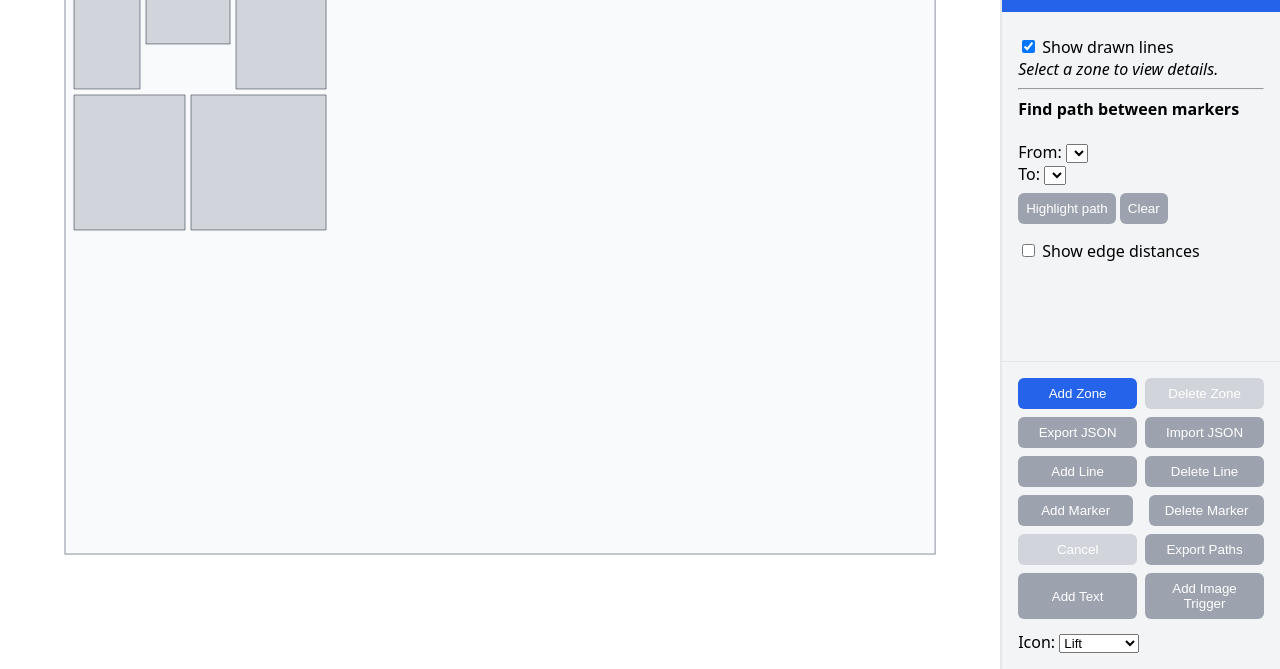
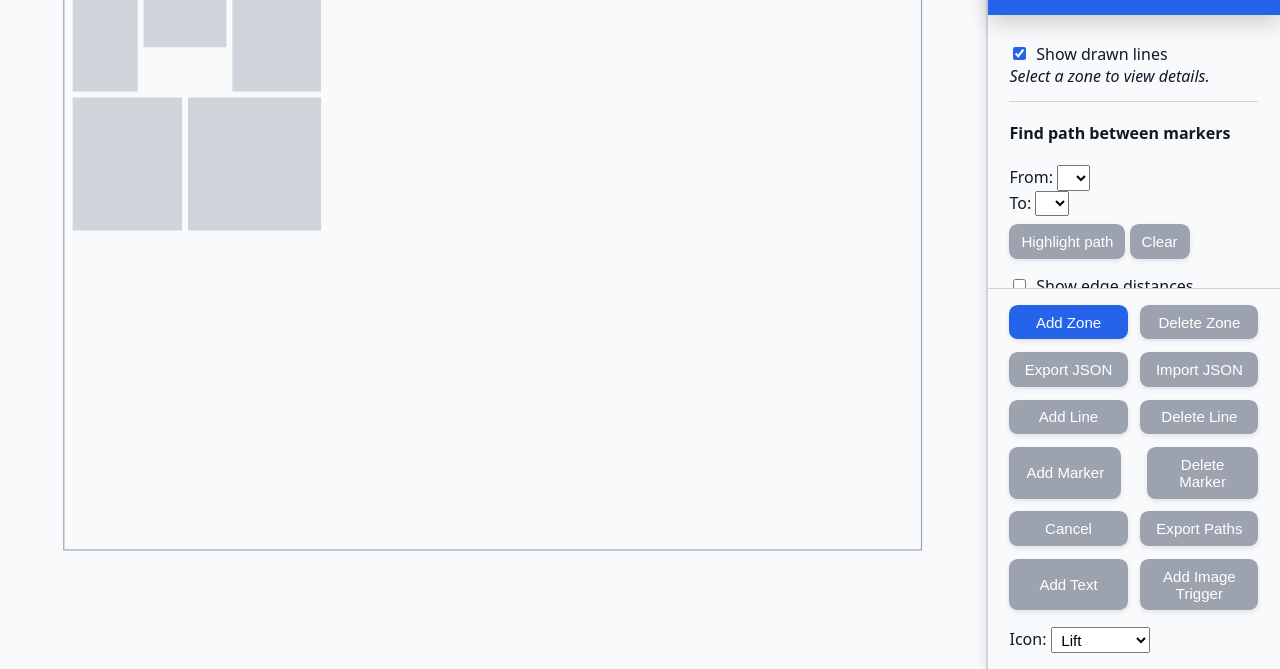
Before and after one commit to rexkoh425/3301_map, a plain HTML site: page index.html in a window 1280 px wide. Shown: the part 131-800 px from the top of the page. Drawn offline with Linux system fonts and the light colour scheme.

Commit message:
better ui

```diff
--- a/index.html
+++ b/index.html
@@ -4,38 +4,91 @@
   <meta charset="UTF-8" />
   <meta name="viewport" content="width=device-width, initial-scale=1.0" />
   <title>Indoor Map Editor – Export Vertices JSON</title>
-  <style>
-    html,body{margin:0;height:100%;font-family:system-ui,-apple-system,"Segoe UI",Helvetica,Arial,sans-serif}
-    #app{display:flex;height:100%}
-    #canvas{flex:1 1 auto;display:flex;justify-content:center;align-items:center;overflow:hidden;background:#fff}
-    #sidebar{width:300px;background:#f3f4f6;border-left:2px solid #e5e7eb;display:flex;flex-direction:column}
-    #sidebar header{padding:1rem;background:#2563eb;color:#fff}
-    #sidebar section{flex:1 1 auto;overflow-y:auto;padding:1rem}
-    #actions{padding:1rem;border-top:1px solid #e5e7eb;display:flex;gap:.5rem;flex-wrap:wrap}
-    button{flex:1 1 45%;padding:.5rem;border:none;border-radius:.375rem;background:#2563eb;color:#fff;cursor:pointer}
-    button.secondary{background:#9ca3af}
-    button:disabled{background:#d1d5db;cursor:not-allowed}
-
-    svg path{fill:#d1d5db;stroke:#374151;stroke-width:2;cursor:pointer;transition:fill .2s}
-    svg path:hover{fill:#f59e0b}
-    svg path.active{stroke:#10b981;stroke-width:3}
-    .handle{fill:#fff;stroke:#2563eb;stroke-width:2;cursor:move}
-    .draw-preview{fill:none;stroke:#2563eb;stroke-width:2;stroke-dasharray:6 4}
-    .img-trigger{
-        pointer-events:none;
-        transform-box:fill-box;                 /* ← add */
-        transform:translate(-50%,-50%) scale(0.1);
-        opacity:0;
-        transition:transform 0.4s ease, opacity 0.4s ease;}
-    .img-trigger.visible{
-      transition:transform 2s ease-in, opacity 2s ease-in;
-    }
-    .img-trigger.preview{
-  opacity:.9;
-  transform:scale(1);
-  outline:2px dashed #f59e0b;
-}
-  </style>
+<style>
+/* ============  DESIGN TOKENS  ============ */
+:root{
+  --accent          : #2563eb;
+  --accent-dark     : #1e40af;
+  --surface         : #f9fafb;
+  --border-neutral  : #d1d5db;
+  --text-primary    : #111827;
+  --shadow-lg       : 0 8px 22px rgba(0,0,0,.18);
+  --iso-angle       : 12deg;        /* skew factor for isometric view   */
+}
+
+/* ============  APP LAYOUT  ============ */
+html,body{margin:0;height:100%;font-family:system-ui,-apple-system,"Segoe UI",Helvetica,Arial,sans-serif;color:var(--text-primary);background:#fff}
+#app{display:flex;height:100%}
+#canvas{flex:1 1 auto;display:flex;justify-content:center;align-items:center;overflow:hidden;background:var(--surface)}
+#sidebar{width:320px;max-width:100%;display:flex;flex-direction:column;background:var(--surface);border-left:2px solid var(--border-neutral);box-shadow:-3px 0 10px rgba(0,0,0,.07)}
+#sidebar header{padding:1.1rem 1.3rem;background:var(--accent);color:#fff;box-shadow:var(--shadow-lg)}
+#sidebar section{flex:1 1 auto;overflow-y:auto;padding:1.25rem 1.35rem}
+#actions{padding:1rem 1.35rem;border-top:1px solid var(--border-neutral);display:flex;flex-wrap:wrap;gap:.8rem}
+
+button{
+  flex:1 1 calc(50% - .8rem);padding:.55rem .75rem;border:none;border-radius:.55rem;
+  font-size:.94rem;font-weight:500;cursor:pointer;transition:background .18s,transform .18s;
+  box-shadow:0 2px 5px rgba(0,0,0,.1)
+}
+button:hover{transform:translateY(-2px)}
+button:active{transform:none}
+button:disabled{background:#cbd5e1;color:#64748b;cursor:not-allowed;transform:none}
+button:not(.secondary){background:var(--accent);color:#fff}
+button.secondary{background:#9ca3af;color:#fff}
+button.secondary:hover{background:#6b7280}
+
+/* ============  ISOMETRIC WRAPPER  ============ */
+/* add .iso to #viewport (or #map-content wrapper) to activate */
+.iso{
+  transform-origin:50% 0;
+  transform:skewX(calc(var(--iso-angle)*-1)) translateY(-40px) scale(1.05);
+  transition:transform .6s cubic-bezier(.25,.8,.25,1);
+}
+
+/* ============  ZONES (paths)  ============ */
+svg path{
+  stroke:transparent;filter:url(#isoZone);paint-order:stroke fill;
+  transition:filter .25s ease,transform .25s ease;
+}
+svg path:hover{transform:translateY(-4px);filter:url(#isoZoneHover)}
+svg path.active{transform:translateY(-6px);filter:url(#isoZoneActive)}
+
+/* ============  VERTEX / HANDLE  ============ */
+.handle{fill:#fff;stroke:var(--accent);stroke-width:2;cursor:move;filter:drop-shadow(0 1px 2px rgba(0,0,0,.25))}
+
+/* ============  DRAW-PREVIEW LINE  ============ */
+.draw-preview{fill:none;stroke:var(--accent);stroke-width:2;stroke-dasharray:6 4}
+
+/* ============  DOTTED PATH DOTS  ============ */
+.map-line-dot{
+  r:7;fill:#fff;stroke:#2f2f2f;stroke-width:1.6;
+  filter:url(#dotBevel);transition:fill .18s;
+}
+.map-line-dot.highlight{fill:#38bdf8}
+
+/* ============  IMAGE TRIGGERS  ============ */
+.img-trigger{
+  pointer-events:none;transform-box:fill-box;
+  transform:translate(-50%,-50%) scale(.12);opacity:0;
+  transition:transform .4s ease,opacity .4s ease;
+}
+.img-trigger.visible{transition:transform 2s ease-in,opacity 2s ease-in}
+.img-trigger.preview{opacity:.92;transform:translate(-50%,-50%) scale(1);outline:2px dashed #f59e0b}
+
+/* ============  DISTANCE LABELS  ============ */
+#distance-layer text{
+  font-size:24px;font-weight:700;fill:#fff;paint-order:stroke;
+  stroke:#111;stroke-width:.9px
+}
+
+/* ============  FORM ELEMENTS  ============ */
+input[type=checkbox]{accent-color:var(--accent);margin-right:.42em}
+select{font-size:.95rem;padding:.15rem .35rem}
+#sidebar hr{border:none;height:1px;background:var(--border-neutral);margin:.9rem 0 1.2rem}
+</style>
+
+
+
 </head>
 <body>
 <div id="app">
```
